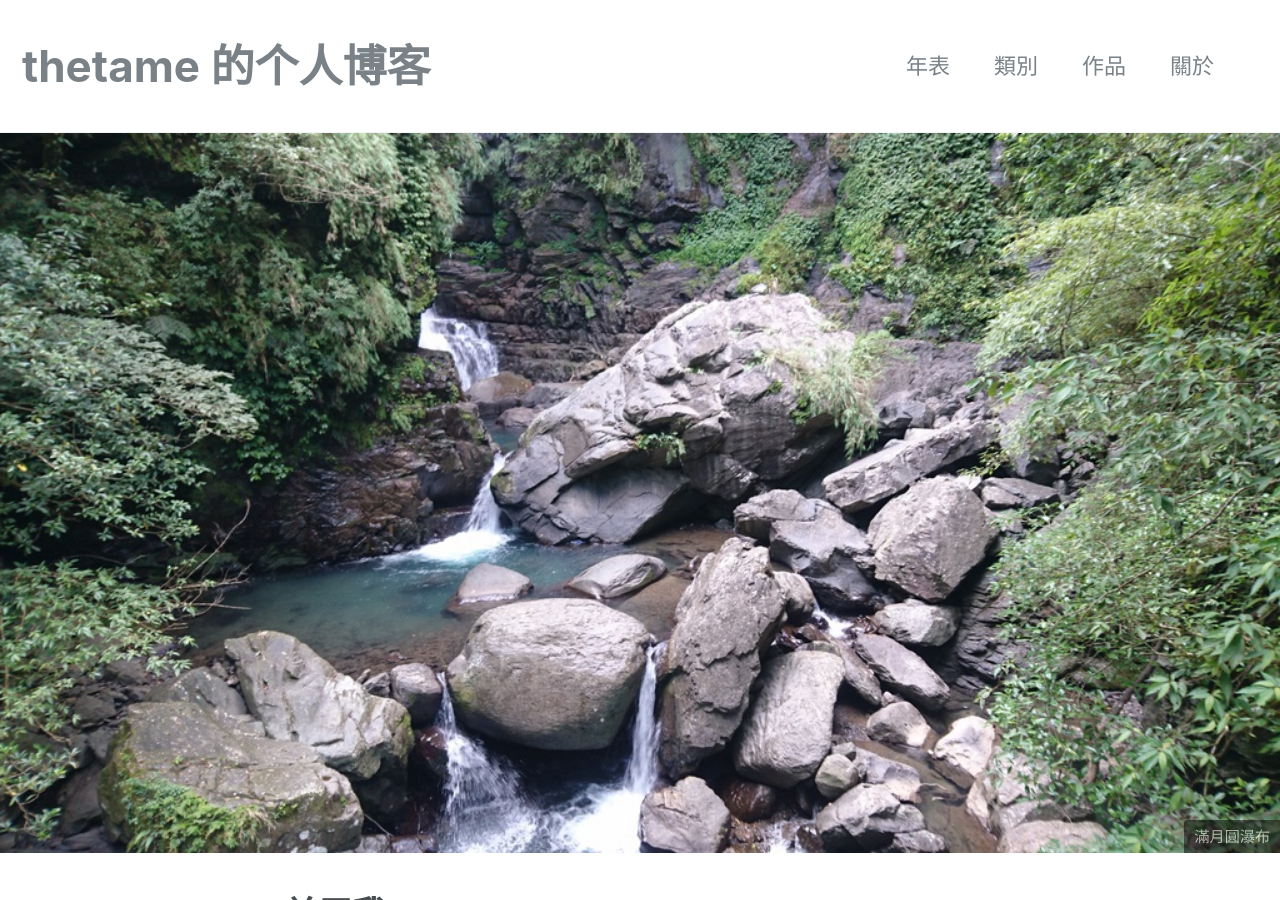
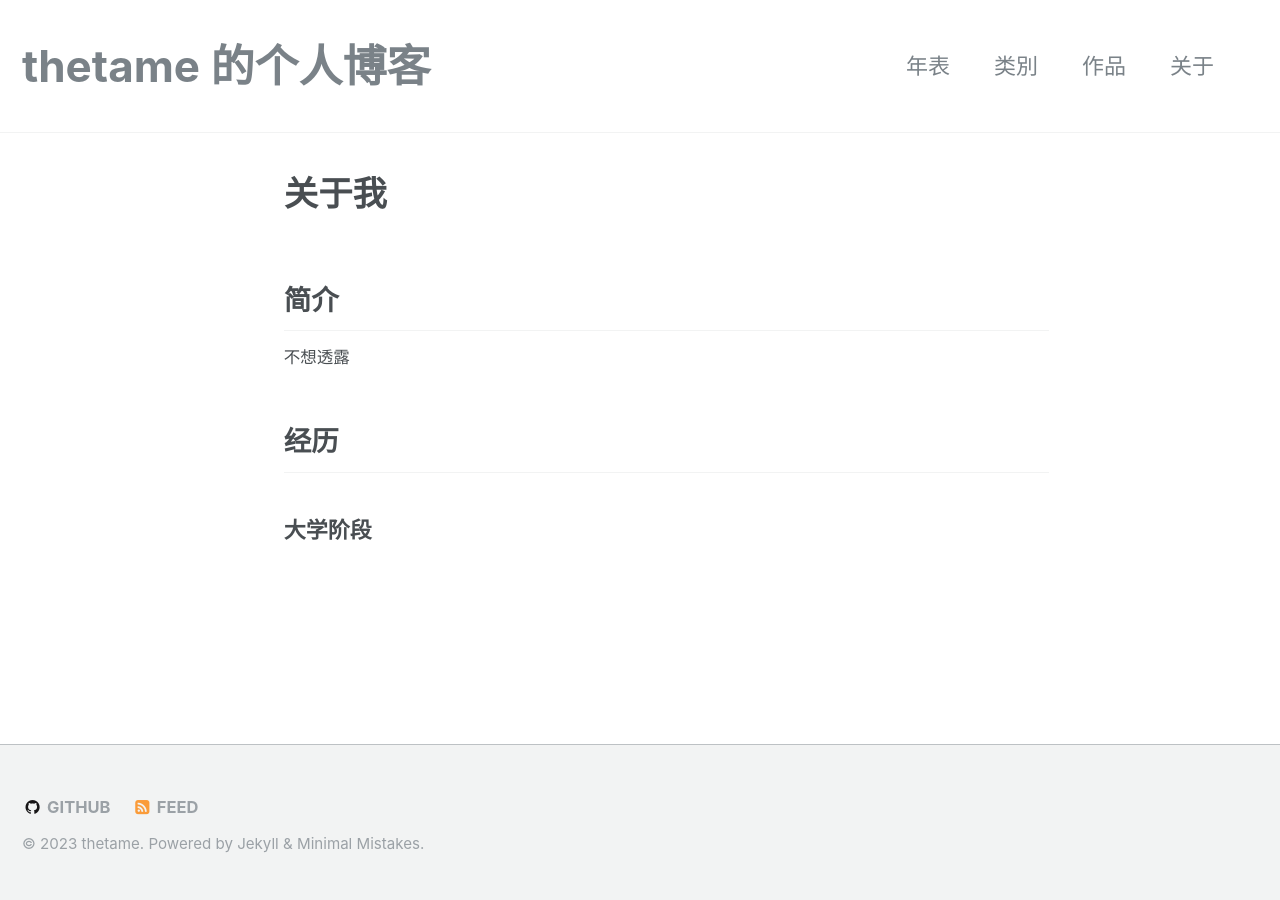
Before and after one commit to fanwang551/fanwang551.github.io, a Jekyll site: the page built from _pages/about.md, in a window 1280 px wide and 900 px high. Built offline with Jekyll 4.4.1, drawn with Linux system fonts in a browser that asks for light colours.

Commit message:
change head

```diff
--- a/_data/navigation.yml
+++ b/_data/navigation.yml
@@ -2,9 +2,9 @@
 main:
   - title: "年表"
     url: /year-archive/
-  - title: "類別"
+  - title: "类別"
     url: /categories/
   - title: "作品"
     url: /works/
-  - title: "關於"
+  - title: "关于"
     url: /about/
--- a/_pages/about.md
+++ b/_pages/about.md
@@ -5,8 +5,8 @@ excerpt: "以前博主的"
 sitemap: true
 permalink: /about/
 header:
-  image: /assets/images/profile_header.jpg
-  caption: "滿月圓瀑布"
+  image:
+  caption:
 ---
 ## 简介
 不想透露
```
